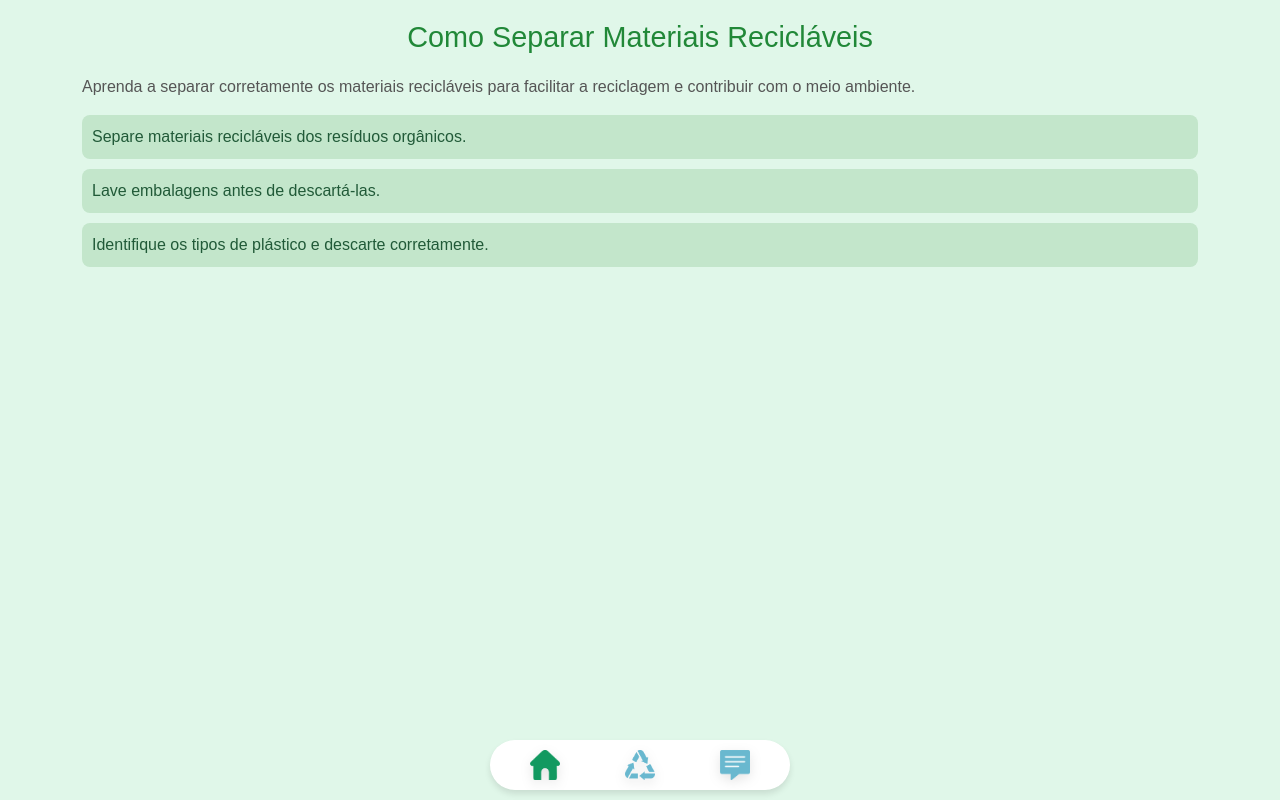
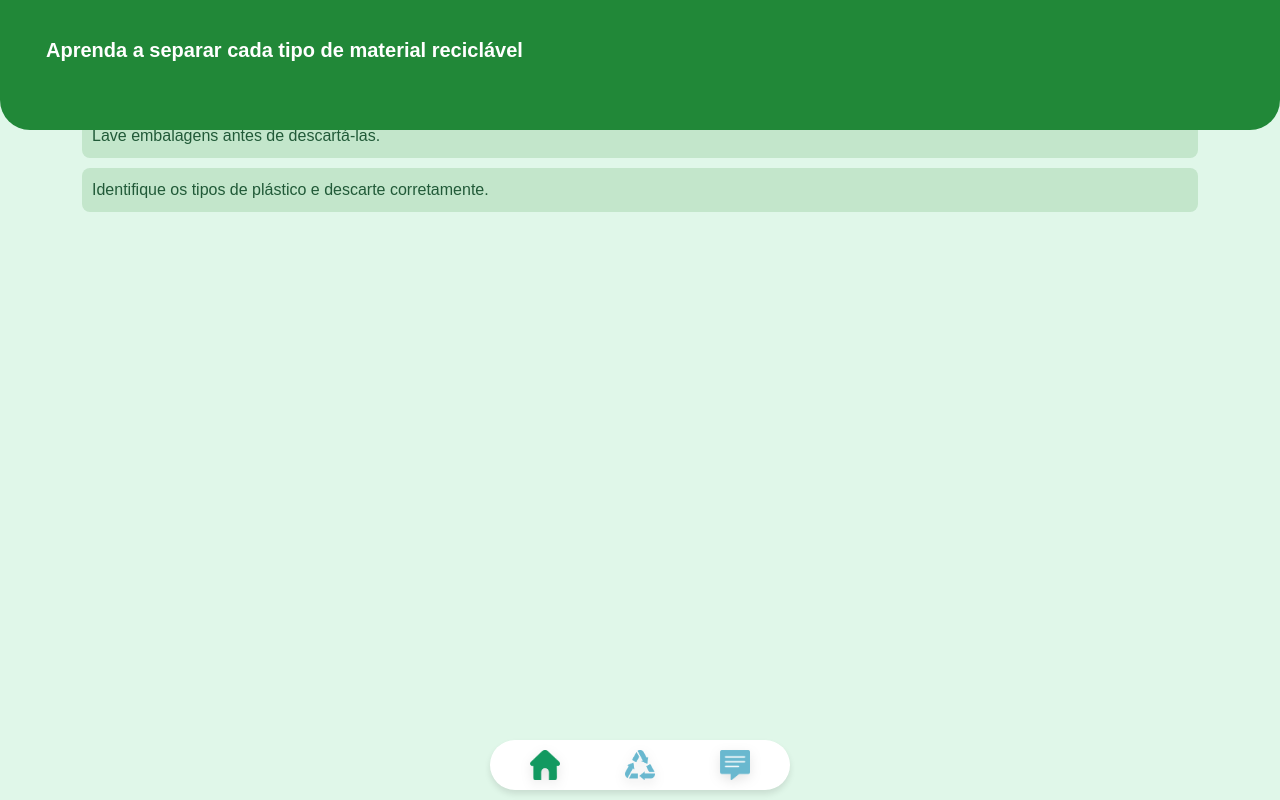
Before and after one commit to WirllySilva/coletaqui, a React (Vite) app in the folder recycle-connect-frontend/: page /howtoseparate in a window 1280 px wide. Built offline with nearby package versions, Linux system fonts and the light colour scheme.

Commit message:
It was made the header of HowToSeparate page file, named HowToSeparateheader.jsx

```diff
--- a/recycle-connect-frontend/src/components/Header.jsx
+++ b/recycle-connect-frontend/src/components/Header.jsx
@@ -1,6 +1,6 @@
 import React, { useState } from "react";
 import { Dropdown, Image } from "react-bootstrap";
-import { FaUser, FaShareAlt, FaPhoneAlt, FaCog, FaSignOutAlt, FaWhatsapp } from "react-icons/fa";
+import { FaUser, FaShareAlt, FaCog, FaSignOutAlt, FaWhatsapp } from "react-icons/fa";
 import userIcon from "../assets/user-icon.png";
 import "../styles/components/Header.css";
 
--- /dev/null
+++ b/recycle-connect-frontend/src/components/HowToSeparateHeader.jsx
@@ -0,0 +1,14 @@
+import React from "react";
+import "../styles/components/HowToSeparateHeader.css";
+
+
+const HowToSeparateHeader = () => {
+
+  return (
+    <header className="how-to-separate-header">
+      <h5 className="mb-0 ms-2">Aprenda a separar cada tipo de material reciclável</h5>
+    </header>
+  );
+};
+
+export default HowToSeparateHeader;
--- a/recycle-connect-frontend/src/pages/HowToSeparate.jsx
+++ b/recycle-connect-frontend/src/pages/HowToSeparate.jsx
@@ -2,12 +2,13 @@ import React from "react";
 import Footer from "../components/Footer";
 import { Container } from "react-bootstrap";
 import "../styles/pages/HowToSeparate.css";
+import HowToSeparateHeader from "../components/HowToSeparateHeader";
 
 const HowToSeparate = () => {
   return (
     <div className="how-to-separate">
       <Container className="content">
-        <h2>Como Separar Materiais Recicláveis</h2>
+        <HowToSeparateHeader/>
         <p>Aprenda a separar corretamente os materiais recicláveis para facilitar a reciclagem e contribuir com o meio ambiente.</p>
         <ul>
           <li>Separe materiais recicláveis dos resíduos orgânicos.</li>
--- a/recycle-connect-frontend/src/styles/components/Header.css
+++ b/recycle-connect-frontend/src/styles/components/Header.css
@@ -1,5 +1,5 @@
 .custom-header {
-    background-color: #28a745; /* Verde */
+    background-color: #218838;
     min-height: 130px; /* Faz o header "invadir" um pouco o body */
     display: flex;
     align-items: center;
--- /dev/null
+++ b/recycle-connect-frontend/src/styles/components/HowToSeparateHeader.css
@@ -0,0 +1,25 @@
+.how-to-separate-header {
+    background-color: #218838; /* Verde escuro */
+    min-height: 130px; /* Faz o header "invadir" um pouco o body */
+    display: flex;
+    color: #ffffff;
+    text-align: center;
+    font-size: 1.2rem;
+    font-weight: bold;
+    border-bottom-left-radius: 30px;
+    border-bottom-right-radius: 30px;
+    position: fixed; /* Fixa no topo */
+    top: 0;
+    left: 0;
+    width: 100vw; /* Ocupa toda a largura da tela */
+    z-index: 1000; /* Mantém acima de outros elementos */
+    padding: 38px;
+  }
+
+  h5 {
+    font-weight: bold;
+  }
+
+  .mb-0 {
+    color: white;
+  }
```
